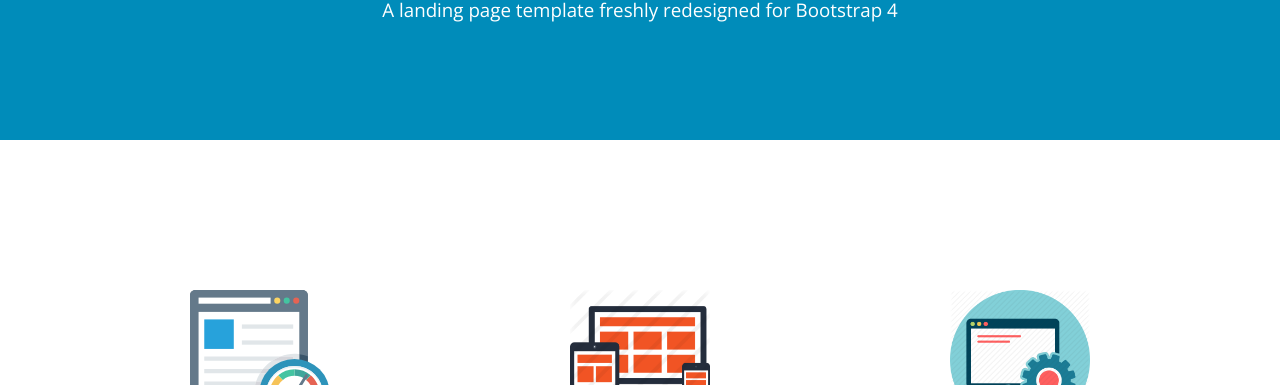
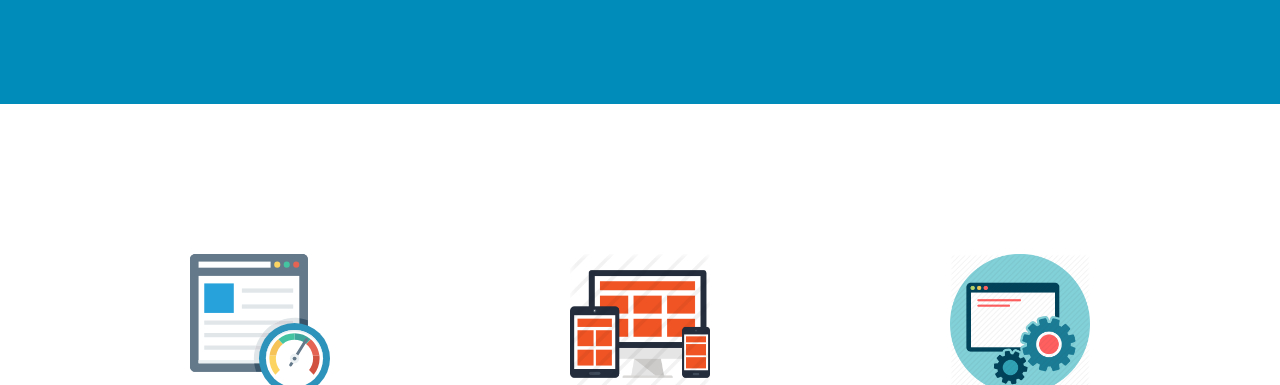
Before and after one commit to osbre/Ostap34JS.github.io, a plain HTML site: page index.html in a window 1280 px wide. Shown: the part 261-646 px from the top of the page. Drawn offline with nearby package versions, Linux system fonts and the light colour scheme.

Commit message:
Update index.html

```diff
--- a/index.html
+++ b/index.html
@@ -43,7 +43,7 @@
     <header class="bg-primary text-white">
         <div class="container text-center">
             <h1>Вітаю в моєму портфоліо</h1>
-            <p class="lead">A landing page template freshly redesigned for Bootstrap 4</p>
+            <p class="lead"></p>
         </div>
     </header>
     <section>
```
